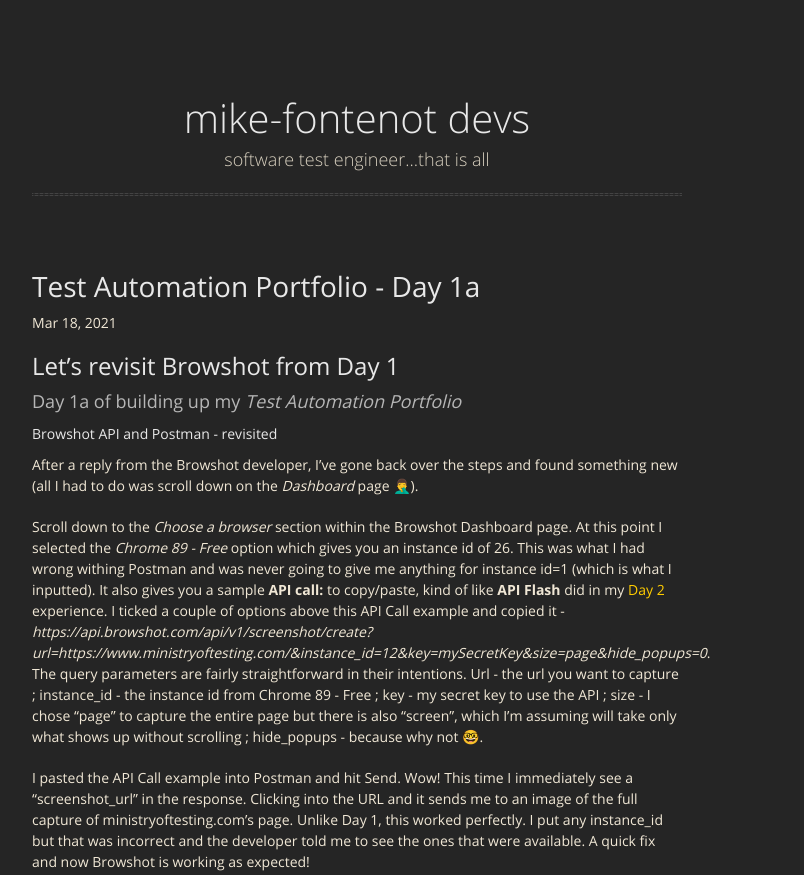
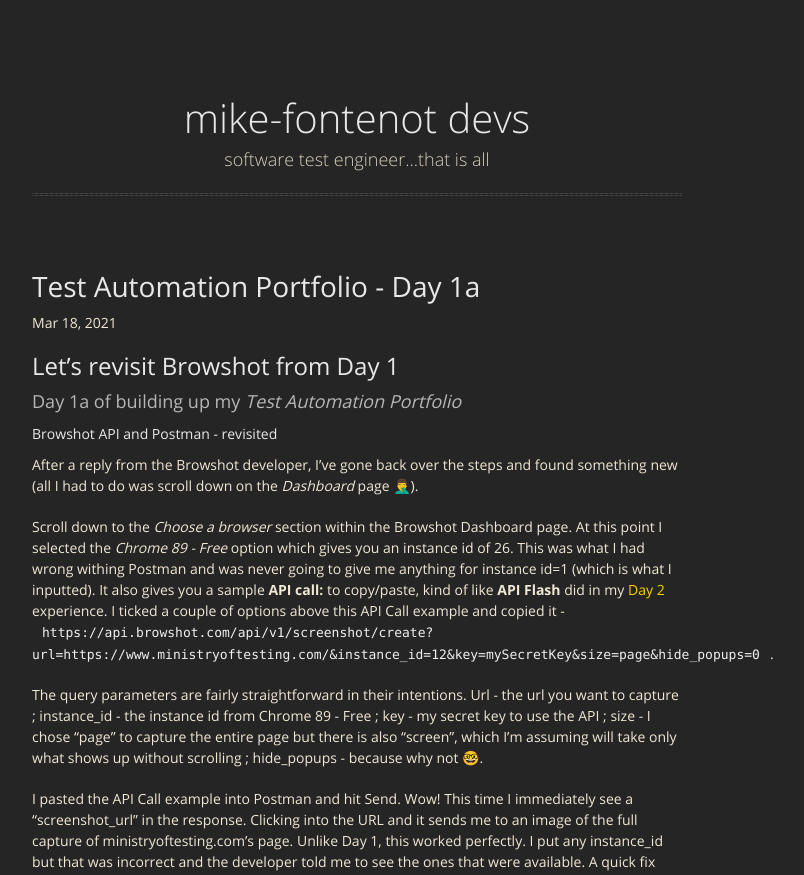
Before and after one commit to mfontenot/mfontenot.github.io_bak, a Jekyll site: the page built from _posts/2021-03-18-test-automation-portfolio-day-1a.md, in a window 1280 px wide. Shown: the top 875 px of the page, without its empty margins (283-1087 px from the left). Built offline with Jekyll 4.4.1, drawn with Linux system fonts in a browser that asks for light colours.

Commit message:
separate paragraphs for better reading

```diff
--- a/_posts/2021-03-18-test-automation-portfolio-day-1a.md
+++ b/_posts/2021-03-18-test-automation-portfolio-day-1a.md
@@ -17,7 +17,9 @@
 #### Browshot API and Postman - revisited
 After a reply from the Browshot developer, I've gone back over the steps and found something new (all I had to do was scroll down on the *Dashboard* page 🤦‍♂️).
 
-Scroll down to the *Choose a browser* section within the Browshot Dashboard page.  At this point I selected the *Chrome 89 - Free* option which gives you an instance id of 26.  This was what I had wrong withing Postman and was never going to give me anything for instance id=1 (which is what I inputted).  It also gives you a sample **API call:** to copy/paste, kind of like **API Flash** did in my [Day 2](https://mike-fontenot.dev/testing/portfolio/2021/03/15/test-automation-portfolio-day-2.html) experience.  I ticked a couple of options above this API Call example and copied it - *https://api.browshot.com/api/v1/screenshot/create?url=https://www.ministryoftesting.com/&instance_id=12&key=mySecretKey&size=page&hide_popups=0*.  The query parameters are fairly straightforward in their intentions.  Url - the url you want to capture ; instance_id - the instance id from Chrome 89 - Free ; key - my secret key to use the API ; size - I chose "page" to capture the entire page but there is also "screen", which I'm assuming will take only what shows up without scrolling ; hide_popups - because why not 🤓.
+Scroll down to the *Choose a browser* section within the Browshot Dashboard page.  At this point I selected the *Chrome 89 - Free* option which gives you an instance id of 26.  This was what I had wrong withing Postman and was never going to give me anything for instance id=1 (which is what I inputted).  It also gives you a sample **API call:** to copy/paste, kind of like **API Flash** did in my [Day 2](https://mike-fontenot.dev/testing/portfolio/2021/03/15/test-automation-portfolio-day-2.html) experience.  I ticked a couple of options above this API Call example and copied it - `https://api.browshot.com/api/v1/screenshot/create?url=https://www.ministryoftesting.com/&instance_id=12&key=mySecretKey&size=page&hide_popups=0`.
+
+The query parameters are fairly straightforward in their intentions.  Url - the url you want to capture ; instance_id - the instance id from Chrome 89 - Free ; key - my secret key to use the API ; size - I chose "page" to capture the entire page but there is also "screen", which I'm assuming will take only what shows up without scrolling ; hide_popups - because why not 🤓.
 
 I pasted the API Call example into Postman and hit Send.  Wow!  This time I immediately see a "screenshot_url" in the response.  Clicking into the URL and it sends me to an image of the full capture of ministryoftesting.com's page.  Unlike Day 1, this worked perfectly.  I put any instance_id but that was incorrect and the developer told me to see the ones that were available.  A quick fix and now Browshot is working as expected!
 
```
